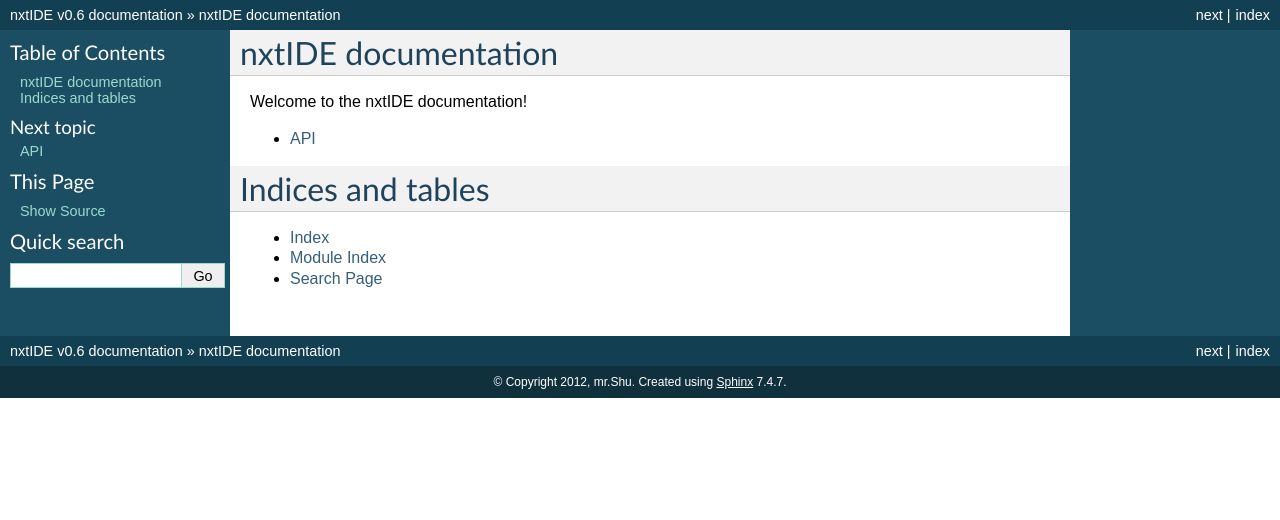
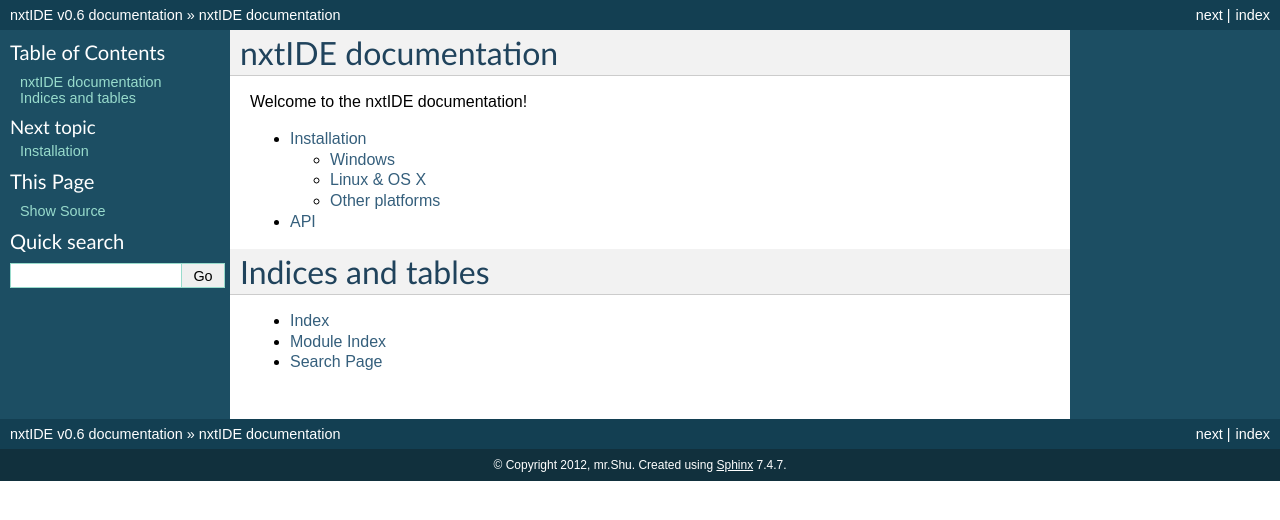
Before and after one commit to xlcteam/nxtIDE, a Sphinx documentation site: the page built from docs/source/index.rst, in a window 1280 px wide. Shown: the top 520 px of the page. Built offline with Sphinx 7.4.7, drawn with Linux system fonts in a browser that asks for light colours.

Commit message:
starting docs again

```diff
--- a/docs/source/index.rst
+++ b/docs/source/index.rst
@@ -6,6 +6,7 @@
 .. toctree::
    :maxdepth: 2
 
+   installation
    api
 
 
--- /dev/null
+++ b/docs/source/installation.rst
@@ -0,0 +1,12 @@
+Installation
+============
+
+
+Windows
+-------
+
+Linux & OS X
+------------
+
+Other platforms
+---------------
```
